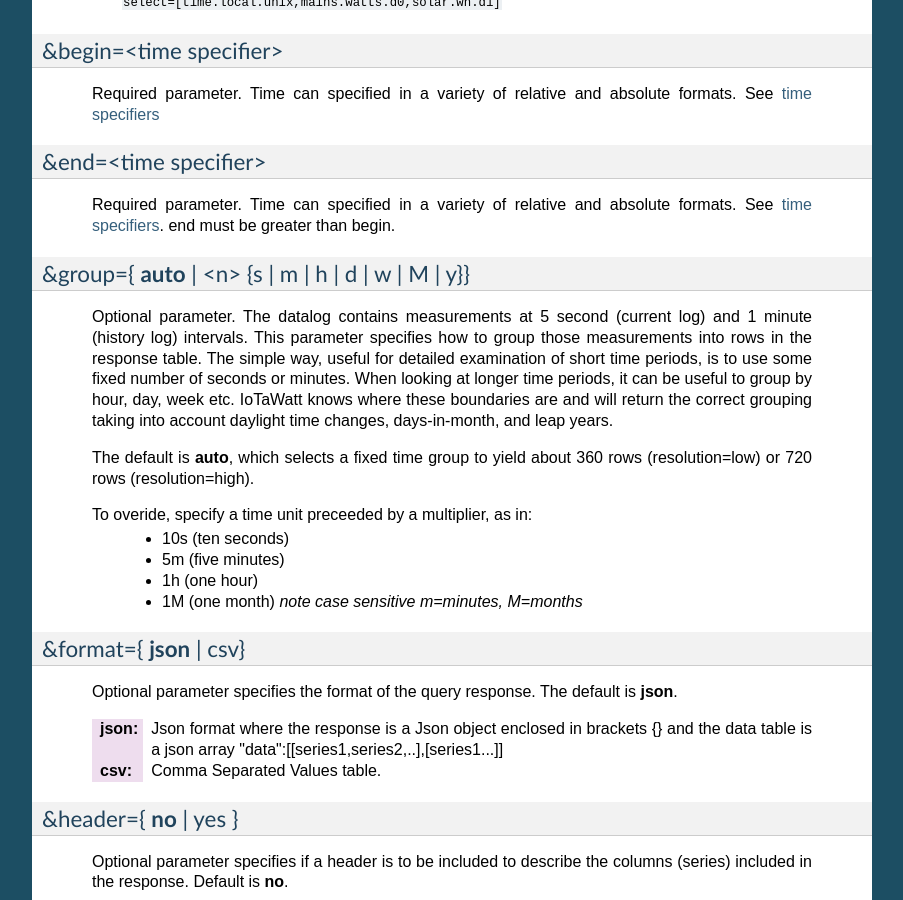
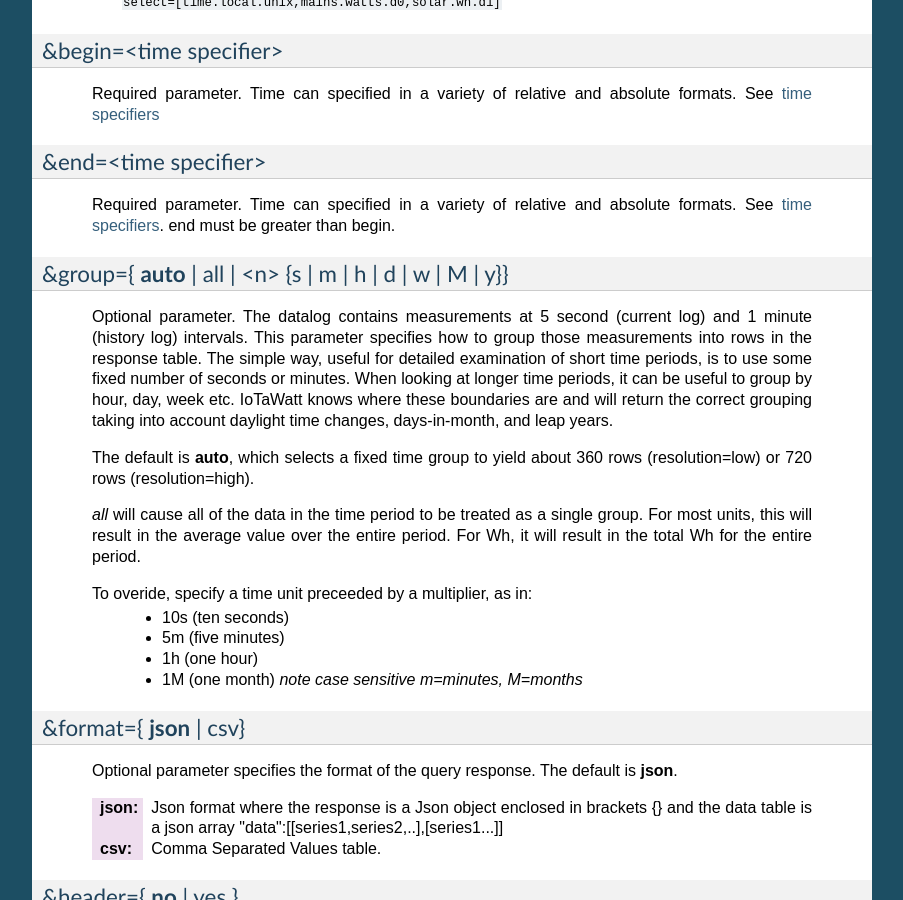
Before and after one commit to boblemaire/IoTaWatt, a Sphinx documentation site: the page built from Docs/query.rst, in a window 1280 px wide and 900 px high, scrolled down 1616 px. Shown: the whole window, without its empty margins (198-1101 px from the left). Built offline with Sphinx 7.4.7, drawn with Linux system fonts in a browser that asks for light colours; formulas are drawn with MathJax 3; some of the changed text lies outside the part shown.

Commit message:
Update query.rst

```diff
--- a/Docs/query.rst
+++ b/Docs/query.rst
@@ -100,8 +100,8 @@ select=[*series1* [, *series2* ...]]
     Required parameter. Time can specified in a variety of relative and absolute
     formats.  See `time specifiers`_. end must be greater than begin.
 
-&group={ **auto** | <n> {s | m | h | d | w | M | y}}
-.....................................................
+&group={ **auto** | all | <n> {s | m | h | d | w | M | y}}
+..........................................................
 
     Optional parameter.  The datalog contains measurements at 5 second (current log)
     and 1 minute (history log) intervals.  This parameter specifies how to group
@@ -114,6 +114,10 @@ select=[*series1* [, *series2* ...]]
 
     The default is **auto**, which selects a fixed time group to yield about 360 rows
     (resolution=low) or 720 rows (resolution=high).
+
+    *all* will cause all of the data in the time period to be treated as a single group.
+    For most units, this will result in the average value over the entire period.
+    For Wh, it will result in the total Wh for the entire period.
 
     To overide, specify a time unit preceeded by a multiplier, as in:
         * 10s (ten seconds)
```
